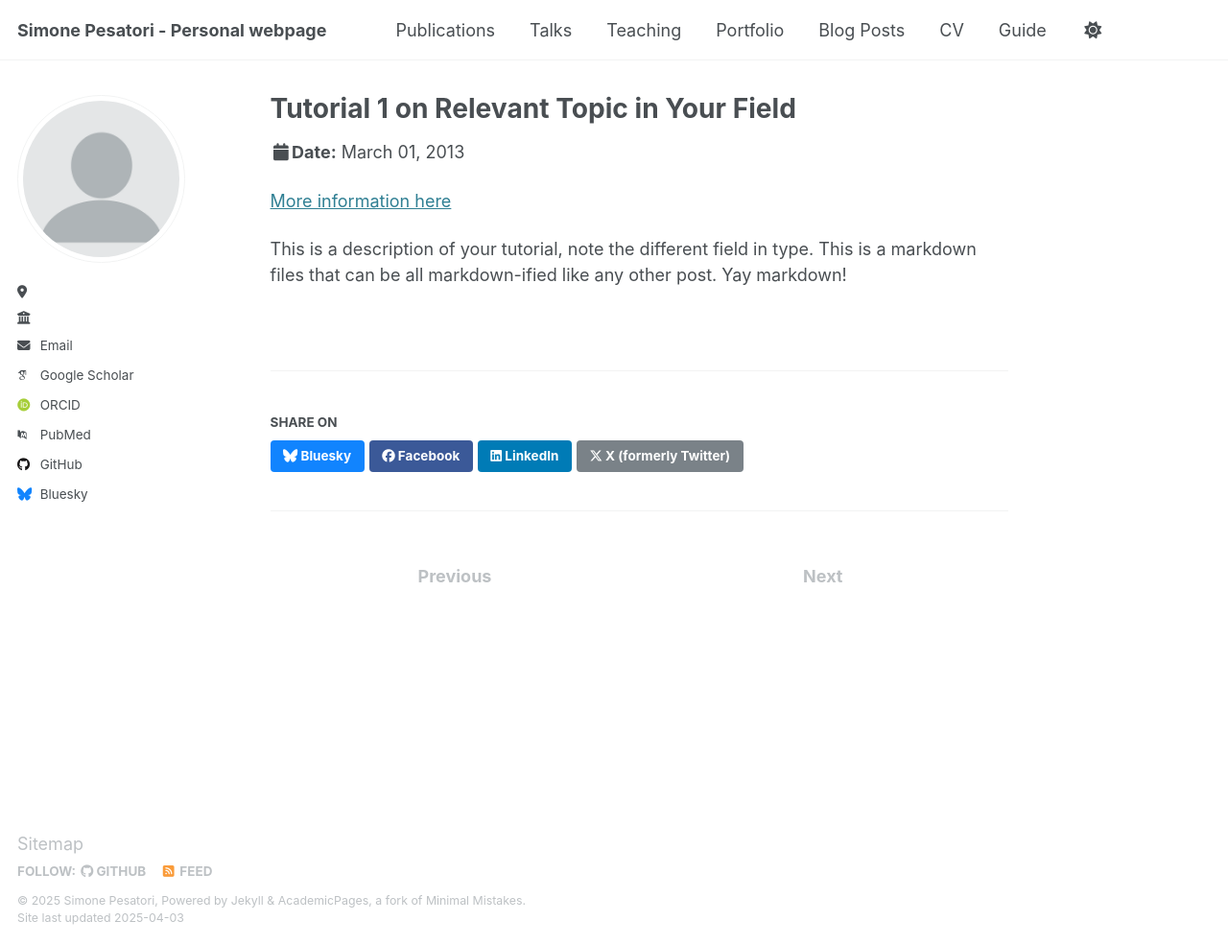
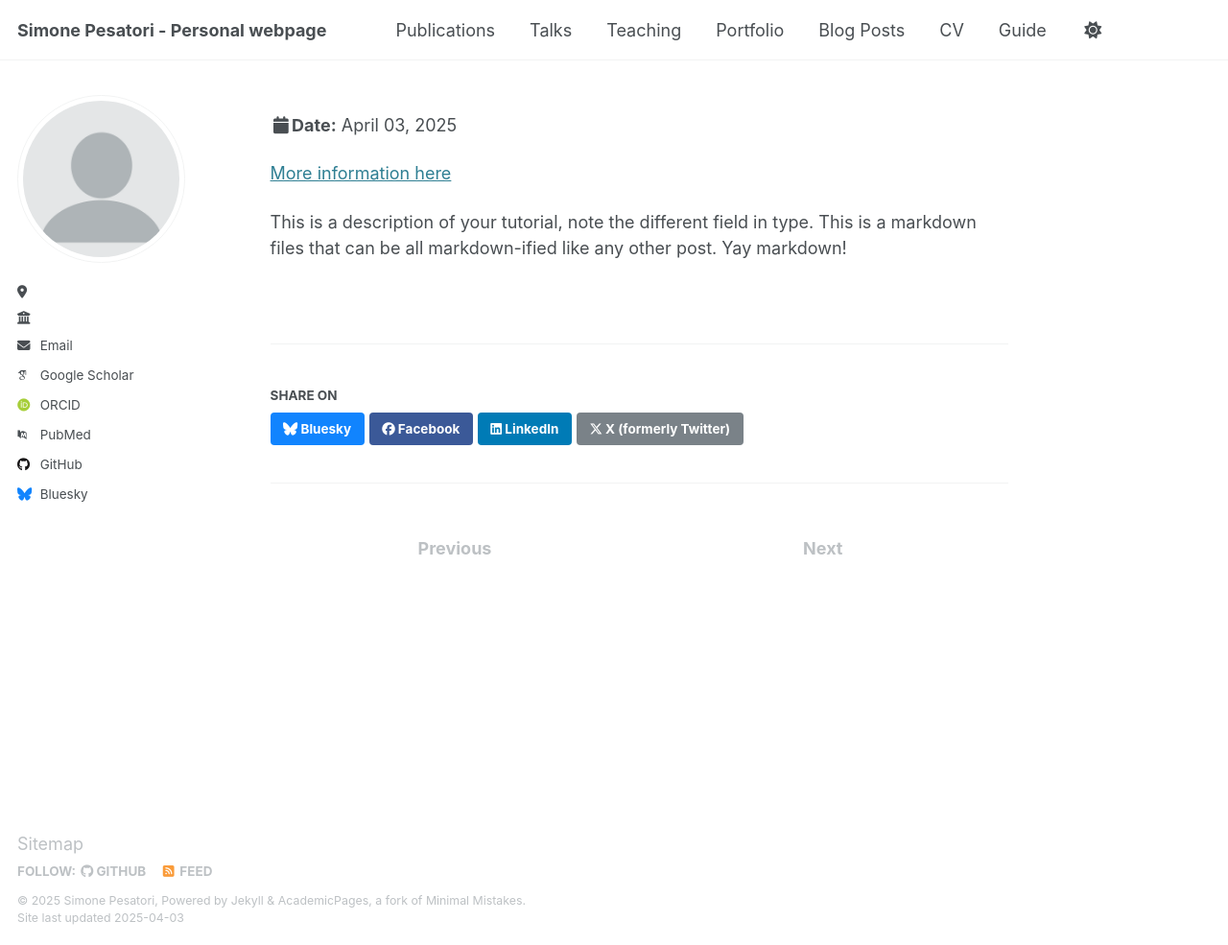
Before and after one commit to simonepesatori/simonepesatori.github.io, a Jekyll site: the page built from _talks/2013-03-01-tutorial-1.md, in a window 1280 px wide and 985 px high. Shown: the whole window at 96% size. Built offline with Jekyll 4.4.1, drawn with Linux system fonts in a browser that asks for light colours; some web fonts are replaced; part of the change alters nothing that is shown.

Commit message:
Update 2013-03-01-tutorial-1.md

```diff
--- a/_talks/2013-03-01-tutorial-1.md
+++ b/_talks/2013-03-01-tutorial-1.md
@@ -1,5 +1,5 @@
 ---
-title: "Tutorial 1 on Relevant Topic in Your Field"
+%title: "Tutorial 1 on Relevant Topic in Your Field"
 collection: talks
 type: "Tutorial"
 permalink: /talks/2013-03-01-tutorial-1
```
